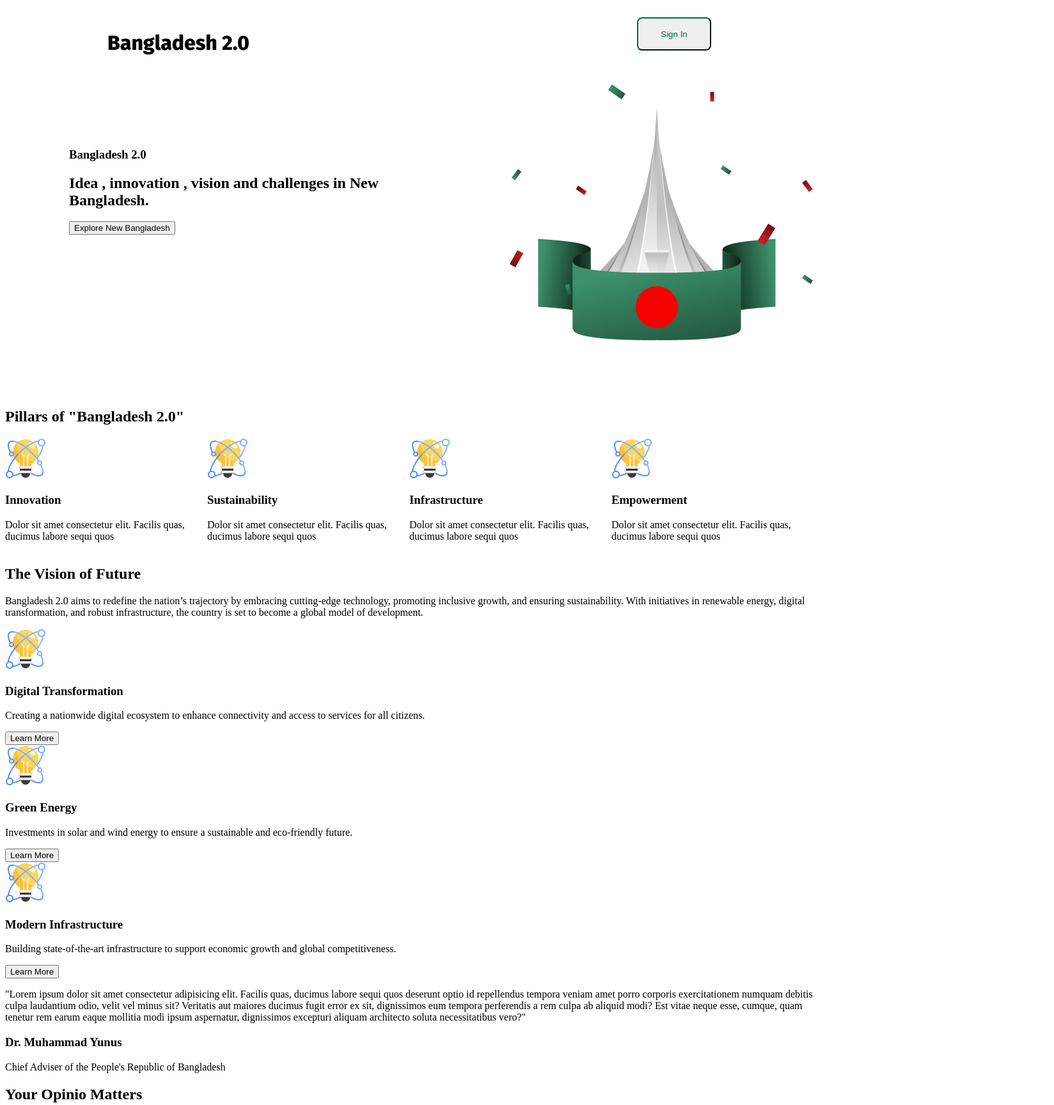
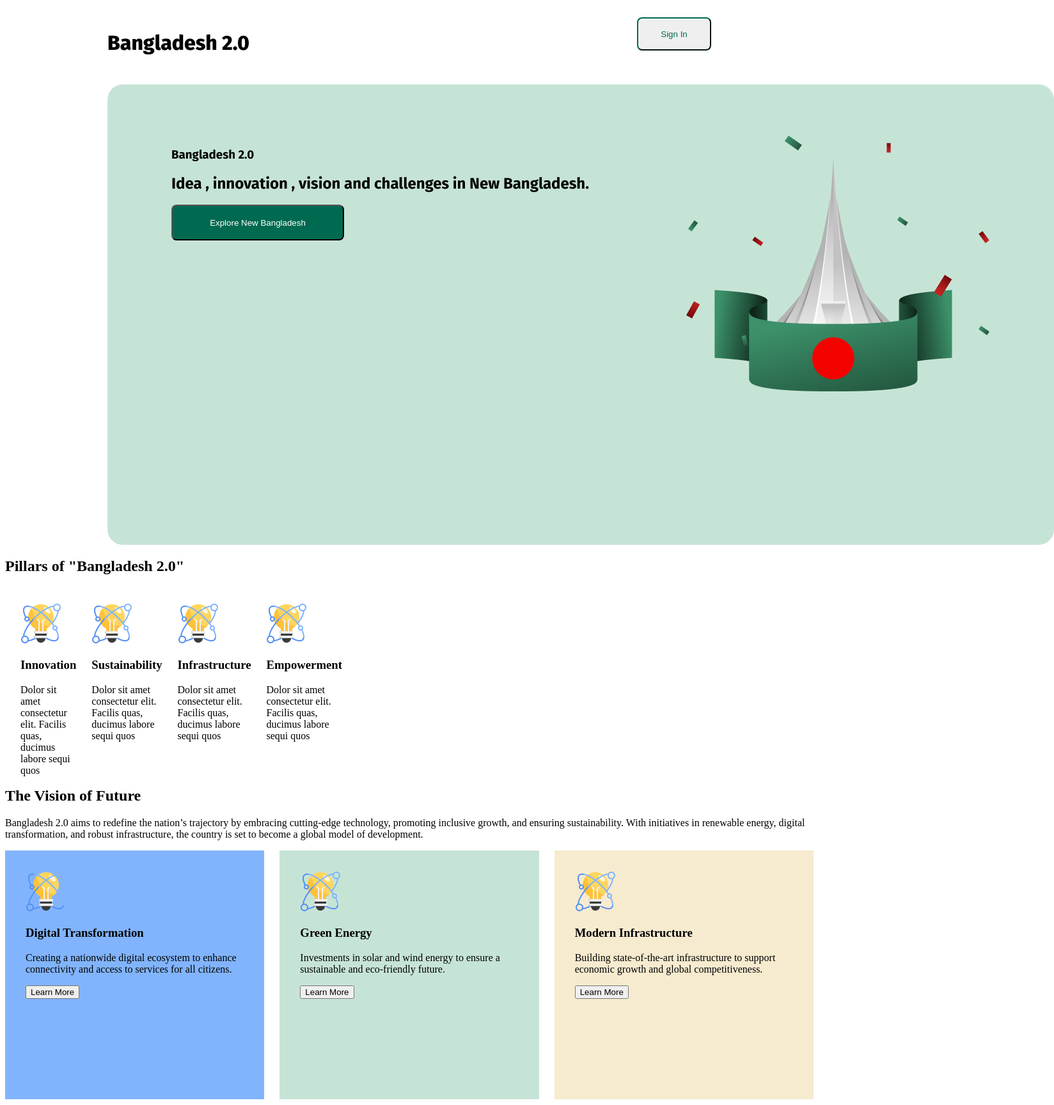
Before and after one commit to muttalib404/assignment-1, a plain HTML site: page index.html in a window 1280 px wide. Shown: the part 5-1733 px from the top of the page at 64% size, 1648 px wide, since content can reach past the window. Drawn offline with Linux system fonts and the light colour scheme.

Commit message:
added more css

```diff
--- a/index.html
+++ b/index.html
@@ -38,22 +38,22 @@
         <section id="pillers">
             <h1>Pillars of "Bangladesh 2.0"</h1>
             <div class="piller-container">
-                <div class="piller">
+                <div class="piller-innovation">
                     <img src="assets/card-icon.png" alt="">
                     <h3>Innovation</h3>
                     <p>Dolor sit amet consectetur elit. Facilis quas, ducimus labore sequi quos </p>
                 </div>
-                <div class="piller">
+                <div class="piller-sustainability">
                     <img src="assets/card-icon.png" alt="">
                     <h3>Sustainability</h3>
                     <p>Dolor sit amet consectetur elit. Facilis quas, ducimus labore sequi quos </p>
                 </div>
-                <div class="piller">
+                <div class="piller-infrustructure">
                     <img src="assets/card-icon.png" alt="">
                     <h3>Infrastructure</h3>
                     <p>Dolor sit amet consectetur elit. Facilis quas, ducimus labore sequi quos </p>
                 </div>
-                <div class="piller">
+                <div class="piller-empowerment">
                     <img src="assets/card-icon.png" alt="">
                     <h3>Empowerment</h3>
                     <p>Dolor sit amet consectetur elit. Facilis quas, ducimus labore sequi quos </p>
@@ -68,7 +68,7 @@
                 transformation, and robust infrastructure, the country is set to become a global model of development.
             </p>
             <div class="vission-container">
-                <div class="vission">
+                <div class="digital">
                     <img src="assets/card-icon.png" alt="">
                     <h3>Digital Transformation</h3>
                     <p>Creating a nationwide digital ecosystem to enhance connectivity and access to services for all
@@ -76,14 +76,14 @@
                     <button>Learn More</button>
 
                 </div>
-                <div class="vission">
+                <div class="green">
                     <img src="assets/card-icon.png" alt="">
                     <h3>Green Energy</h3>
                     <p>Investments in solar and wind energy to ensure a sustainable and eco-friendly future.</p>
                     <button>Learn More</button>
 
                 </div>
-                <div class="vission">
+                <div class="modern">
                     <img src="assets/card-icon.png" alt="">
                     <h3>Modern Infrastructure</h3>
                     <p>Building state-of-the-art infrastructure to support economic growth and global competitiveness.
@@ -91,10 +91,10 @@
                     <button>Learn More</button>
 
                 </div>
+
             </div>
-
-        </section>
-        <section id="qoute">
+            <section id="quote-content">
+                <div class="quote">
                     <p>"Lorem ipsum dolor sit amet consectetur adipisicing elit. Facilis quas, ducimus labore sequi quos
                         deserunt optio id repellendus tempora veniam amet porro corporis exercitationem numquam debitis culpa
                         laudantium odio, velit vel minus sit? Veritatis aut maiores ducimus fugit error ex sit, dignissimos eum
@@ -104,7 +104,11 @@
                     <h3>Dr. Muhammad Yunus</h3>
                     <p>Chief Adviser of the People's Republic of Bangladesh</p>
 
+                </div>
             </section>
+
+        </section>
+
         <section id="opinion">
             <h1>Your Opinio Matters</h1>
             <table>
--- a/style/style.css
+++ b/style/style.css
@@ -1,9 +1,10 @@
 
 .fira-sans-bold {
-    font-family: "Fira Sans", serif;
+    font-family: "Fira Sans";
     font-weight: 800;
     font-style: normal;
   }
+
 /* header style */
 header{
     display: flex;
@@ -24,20 +25,76 @@ header button{
 }
 /* banner style */
 
-.banner-headings{
-    background-color: #c6e4d67e 100%;
+#banner{
+    background-color: #c6e4d6;
+    width: 1280px;
+    height: 560px;
+    padding: 80px 100px;
     gap: 64px;
-    width: 622px;
-    height: 326px;
-    justify-content: space-between;
-    padding: 80px 100px;
+    border-radius: 24px;
+    justify-content: center;
+    margin-left: 160px;
 }
 .banner-container{
+    justify-content: space-between;
     display: flex;
     border-width: 622px 326px;
+    font-family: "Fira Sans";
 
+}
+.banner-container button{
+    background-color: #006A50;
+    -webkit-text-fill-color: #FFFFFF;
+    border-radius: 8px;
+    padding: 17px 34px;
+    width: 270px;
+    height: 56px;
+    gap: 16px;
+}
+.banner-container image{
+    width: 474.03px;
+    height: 400px;
 }
 /* pillers style */
 .piller-container{
     display: flex;
+    gap: 24px;
+    background-color: #ffffffa1;
+    width: 302px;
+    height: 244px;
+    padding: 24px 24px;
+    justify-items: center;
 }
+#vission-section{
+    justify-content: center;
+}
+#vission-secton p{
+    width: 1280px;
+    height: 48;
+}
+
+.vission-container{
+    display: flex;
+    gap: 24px;
+    justify-items: flex-start;
+
+}
+.digital{
+    background-color: #81B4FC;
+    width: 410.67px;
+    height: 325px;
+    padding: 32px 32px;
+
+}
+.green{
+    background-color: #C6E4D6;
+    width: 410.67px;
+    height: 325px;
+    padding: 32px 32px;
+}
+.modern{
+    background-color: #F7EBCF;
+    width: 410.67px;
+    height: 325px;
+    padding: 32px 32px;
+}
```
Lines whose indentation alone changed are shown as unchanged.
